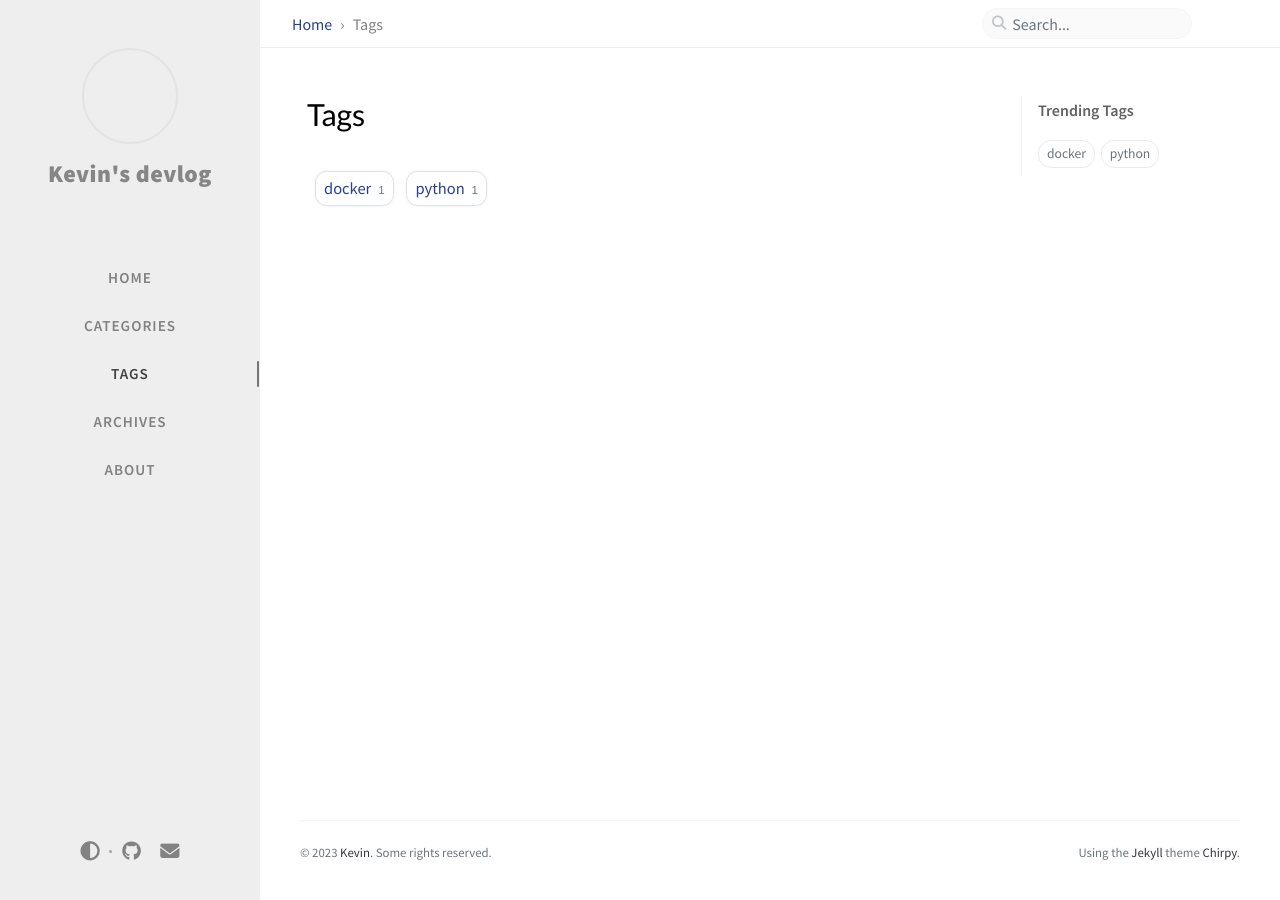
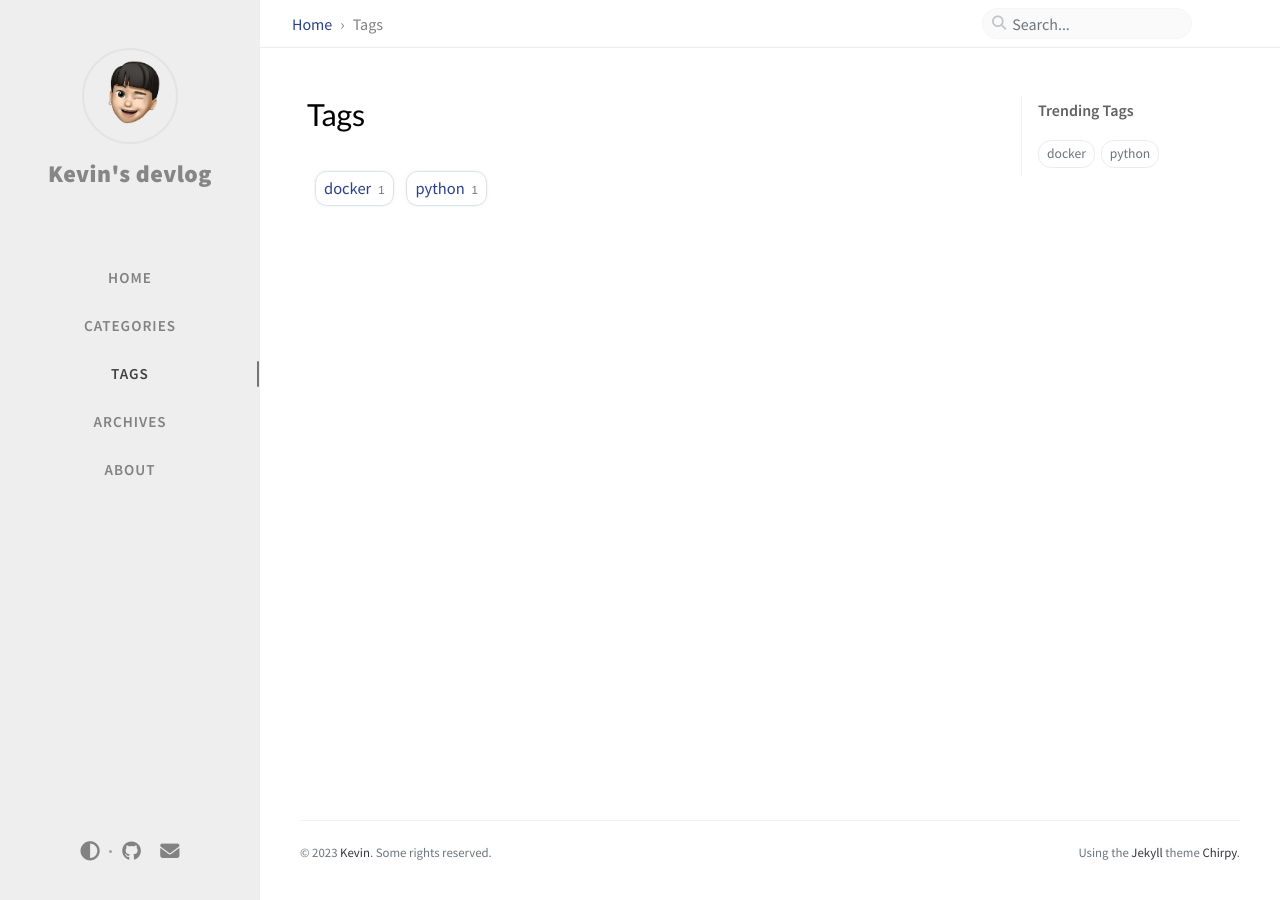
Before and after one commit to Dong-yeong0/dong-yeong0.github.io, a Jekyll site: the page built from _tabs/tags.md, in a window 1280 px wide. Built offline with Jekyll 4.4.1, drawn with Linux system fonts in a browser that asks for light colours; comment, search, counter and statistics services are not loaded.

Commit message:
test ot upload image

```diff
--- a/_config.yml
+++ b/_config.yml
@@ -78,10 +78,10 @@ theme_mode:   # [light|dark]
 # will be added to all image (site avatar & posts' images) paths starting with '/'
 #
 # e.g. 'https://cdn.com'
-img_cdn: 'https://chirpy-img.netlify.app'
+img_cdn:
 
 # the avatar on sidebar, support local or CORS resources
-avatar: 'assets/img/favicons/profile.png'
+avatar: 'assets/img/favicons/profile-512x512.png'
 
 # boolean type, the global switch for ToC in posts.
 toc: true
--- a/_includes/favicons.html
+++ b/_includes/favicons.html
@@ -5,11 +5,11 @@
 
 {% capture favicon_path %}{{ '/assets/img/favicons' | relative_url }}{% endcapture %}
 
-<link rel="apple-touch-icon" sizes="180x180" href="{{ favicon_path }}/apple-touch-icon.png">
-<link rel="icon" type="image/png" sizes="32x32" href="{{ favicon_path }}/favicon-32x32.png">
-<link rel="icon" type="image/png" sizes="16x16" href="{{ favicon_path }}/favicon-16x16.png">
-<link rel="manifest" href="{{ favicon_path }}/site.webmanifest">
-<link rel="shortcut icon" href="{{ favicon_path }}/favicon.ico">
+<!-- <link rel="apple-touch-icon" sizes="180x180" href="{{ favicon_path }}/apple-touch-icon.png"> -->
+<link rel="icon" type="image/png" sizes="32x32" href="{{ favicon_path }}/profile-512x512.png">
+<!-- <link rel="icon" type="image/png" sizes="16x16" href="{{ favicon_path }}/favicon-16x16.png"> -->
+<!-- <link rel="manifest" href="{{ favicon_path }}/site.webmanifest"> -->
+<!-- <link rel="shortcut icon" href="{{ favicon_path }}/favicon.ico"> -->
 <meta name="apple-mobile-web-app-title" content="{{ site.title }}">
 <meta name="application-name" content="{{ site.title }}">
 <meta name="msapplication-TileColor" content="#da532c">
```
Also changed, not shown: _posts/Develop/Docker/2023-03-16-Docker-container.md (+1 -1 lines), assets/img/favicons/profile-512x512.png (added), assets/img/favicons/profile.png (deleted), assets/img/posts/Docker/test.png (added).
